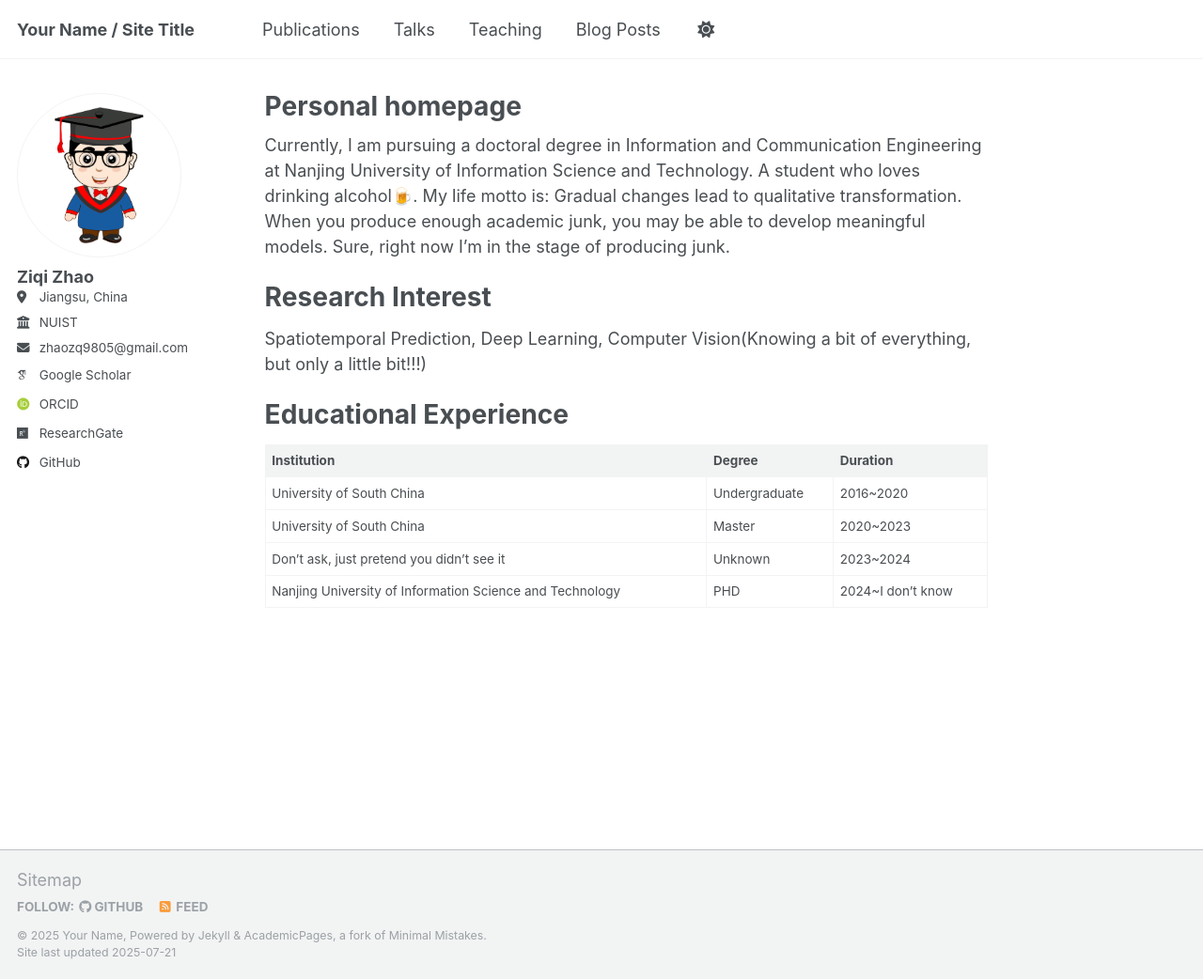
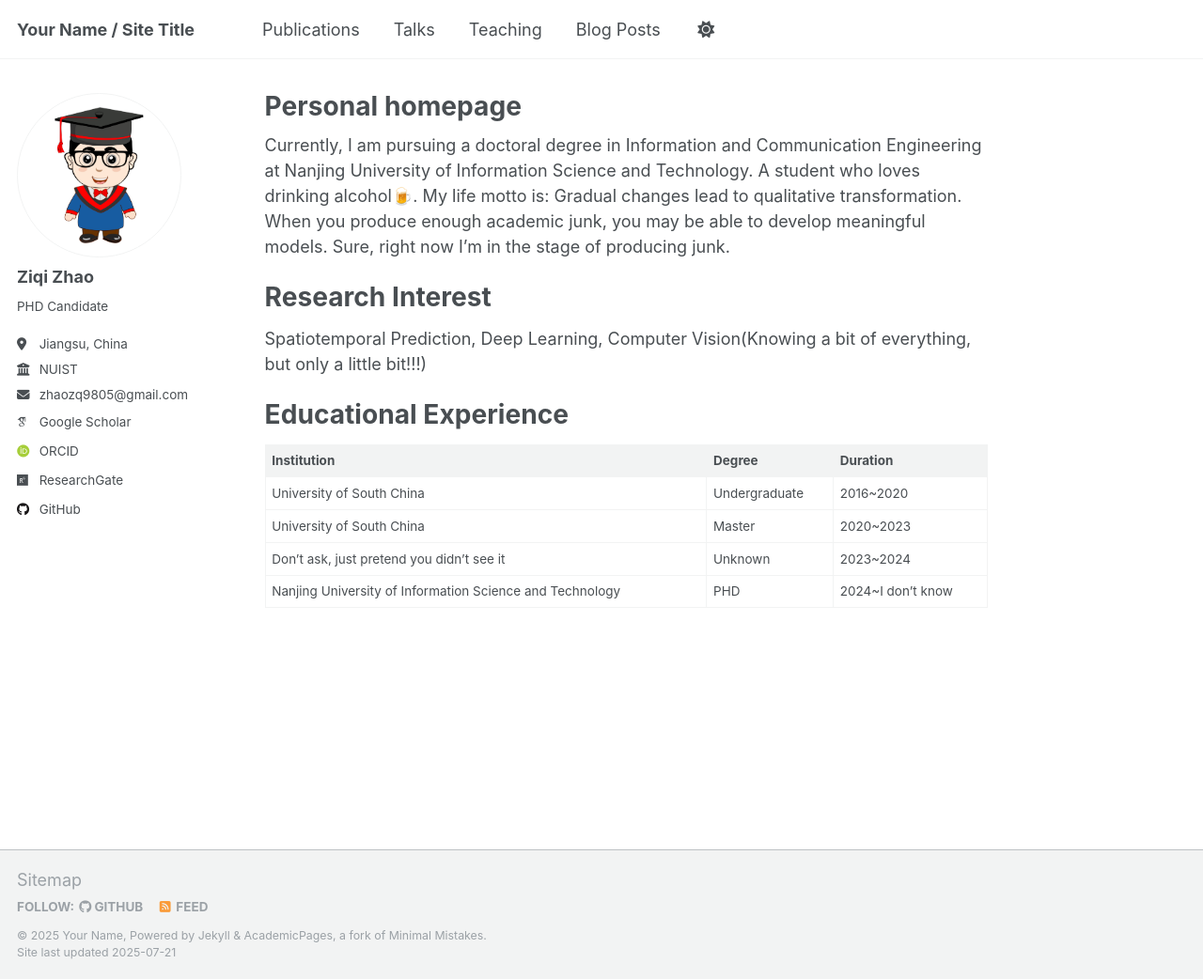
Before and after one commit to zqzhaolab/zqzhaolab.github.io, a Jekyll site: the page built from _pages/about.md, in a window 1280 px wide and 1042 px high. Shown: the whole window at 94% size. Built offline with Jekyll 4.4.1, drawn with Linux system fonts in a browser that asks for light colours; some web fonts are replaced; a script that is not in the unit is left out.

Commit message:
Update _config.yml

```diff
--- a/_config.yml
+++ b/_config.yml
@@ -25,7 +25,7 @@ author:
   avatar           : "touxiang.jpg"
   name             : "Ziqi Zhao"
   pronouns         : # example: "she/her"
-  bio              : #"Short biography for the left-hand sidebar"
+  bio              : "PHD Candidate"
   location         : "Jiangsu, China"
   employer         : "NUIST
 "
```
